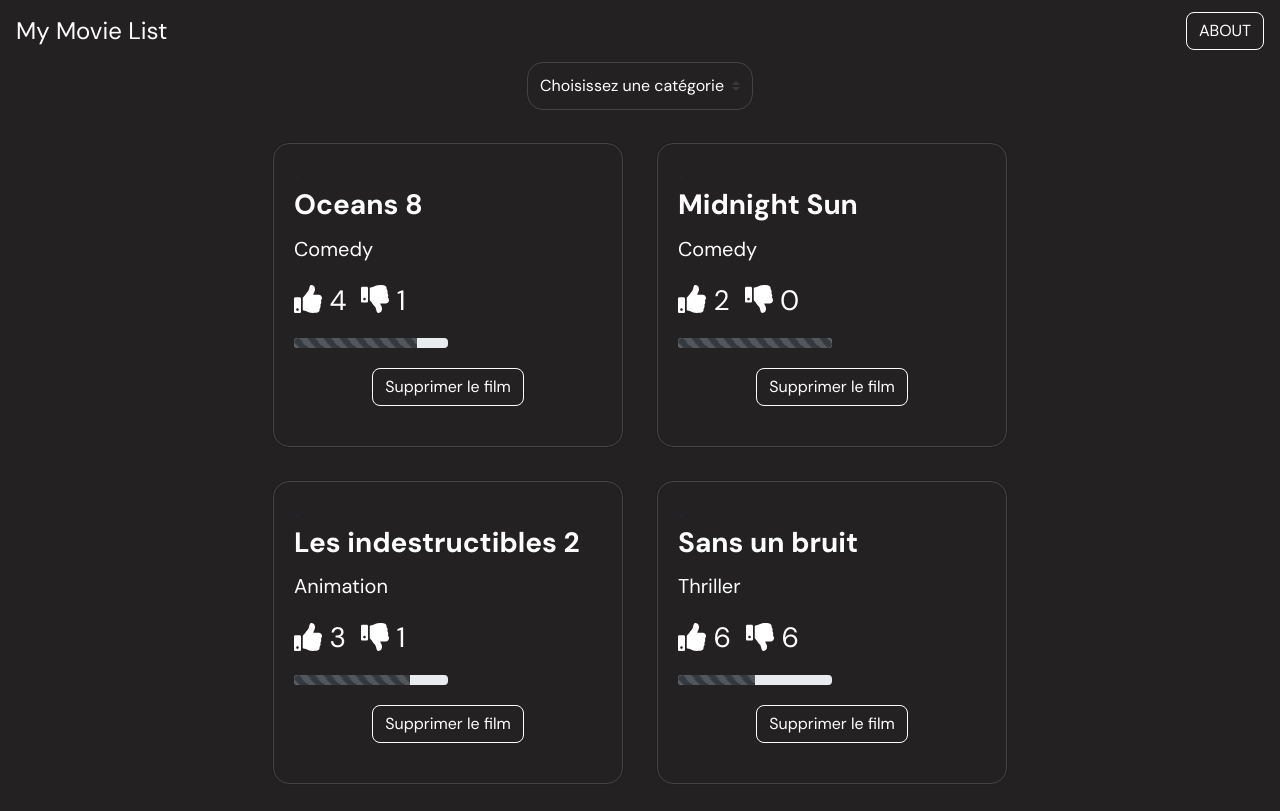
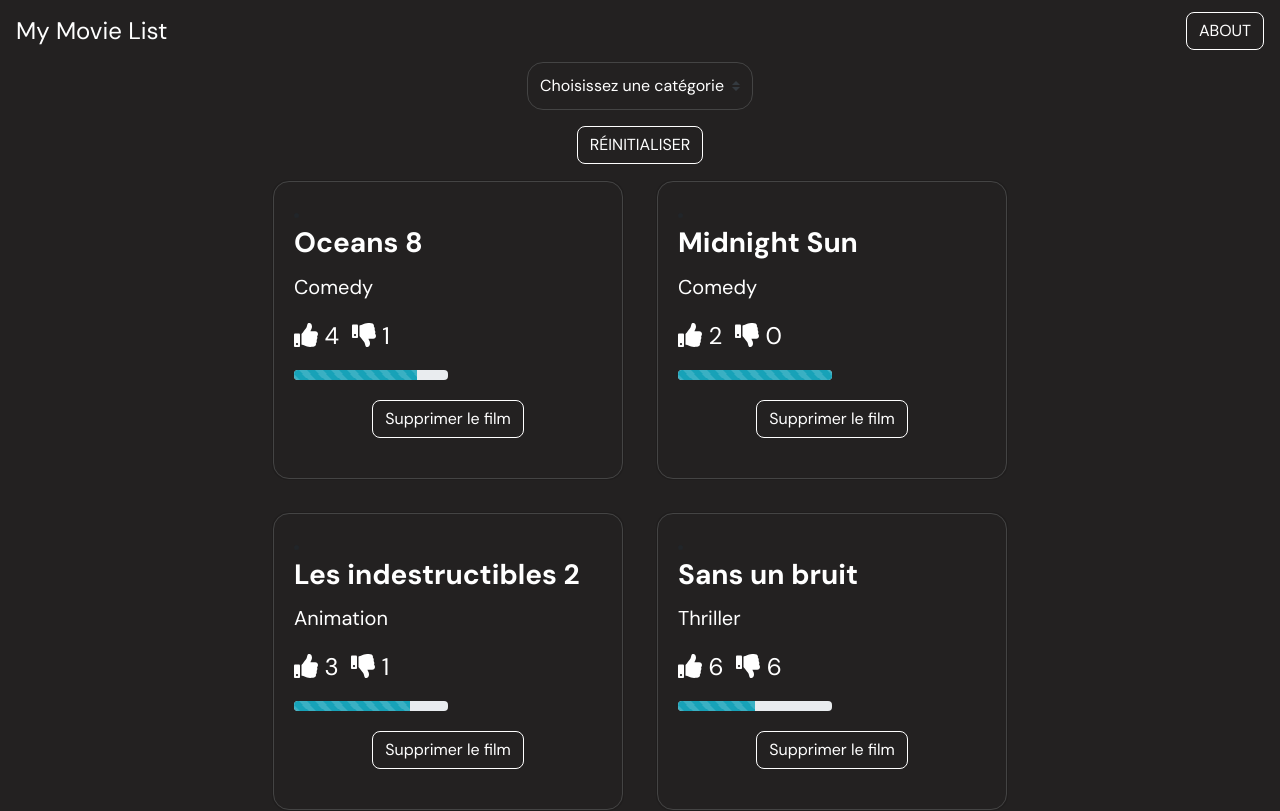
Before and after one commit to hsravo/movie-list, a React (Create React App) app: page / in a window 1280 px wide. Shown: the top 811 px of the page. Built offline with nearby package versions, Linux system fonts and the light colour scheme.

Commit message:
delete movies ok

```diff
--- a/src/components/MovieCard/index.jsx
+++ b/src/components/MovieCard/index.jsx
@@ -3,21 +3,28 @@ import { Card, Button, ProgressBar } from "react-bootstrap";
 import { Row, Col } from "react-bootstrap";
 import { FontAwesomeIcon } from "@fortawesome/react-fontawesome";
 import { faThumbsUp, faThumbsDown } from "@fortawesome/free-solid-svg-icons";
+// import movies from "../../data/movies";
 import "./style.scss";
 
-const MovieCard = ({ film, initialList }) => {
-  const [list, setList] = useState(initialList);
+const MovieCard = ({ film, currentList, setCurrentList }) => {
 
   const handleRemove = (id) => {
-    const newList = list.filter((film) => film.id !== id);
-    setList(newList);
-    console.log(list);
+    const newList = currentList.filter((film) => film.id !== id);
+    setCurrentList(newList); // on change la liste du state à chaque suppression
   };
 
-  function kFormatter(num) {
+  const kFormatter = (num) => {
     return Math.abs(num) > 999
       ? Math.sign(num) * (Math.abs(num) / 1000).toFixed(1) + "k"
       : Math.sign(num) * Math.abs(num);
+  }
+
+  const likeIt = () => {
+    console.log("I like it")
+  }
+
+  const dislikeIt = () => {
+    console.log("I dislike it")
   }
 
   return (
@@ -30,11 +37,11 @@ const MovieCard = ({ film, initialList }) => {
                 <b>{film.title}</b>
               </Card.Title>
               <Card.Text id="cardCategory">{film.category}</Card.Text>
-              <Card.Text id="cardTitle">
-                <FontAwesomeIcon icon={faThumbsUp} />
+              <Card.Text id="cardSocial">
+                <FontAwesomeIcon icon={faThumbsUp} id="cardLike" type="checkbox" onClick={likeIt}/>
                 &nbsp;
                 <span>{kFormatter(film.likes)}&nbsp;</span>&nbsp;
-                <FontAwesomeIcon icon={faThumbsDown} />
+                <FontAwesomeIcon icon={faThumbsDown} id="cardDislike" onClick={dislikeIt}/>
                 &nbsp;
                 <span>{kFormatter(film.dislikes)}&nbsp;</span>
               </Card.Text>
@@ -42,7 +49,7 @@ const MovieCard = ({ film, initialList }) => {
                 <ProgressBar
                   striped
                   animated
-                  variant="dark"
+                  variant="info"
                   style={{ height: "10px" }}
                   now={(film.likes / (film.likes + film.dislikes)) * 100}
                 />
--- a/src/components/MovieCard/style.scss
+++ b/src/components/MovieCard/style.scss
@@ -24,6 +24,7 @@ $myGrey: #444444;
         }
         #cardTitle {
             font-family: 'DM Sans', sans-serif;
+            font-size:1.75rem;
             color:white;
             text-overflow: ellipsis;
             white-space: nowrap;
@@ -34,8 +35,28 @@ $myGrey: #444444;
                 transition:0.3s;
             }
         }
-        #cardTitle {
-            font-size:1.75rem;
+        #cardSocial {
+            font-family: 'DM Sans', sans-serif;
+            font-size:1.5rem;
+            color:white;
+            text-overflow: ellipsis;
+            white-space: nowrap;
+            word-break: break-word;
+            overflow: hidden;
+            #cardLike {
+                &:hover {
+                    color:rgb(81, 197, 96);
+                    transition:0.3s;
+                    cursor:pointer;
+                }
+            }
+            #cardDislike {
+                &:hover {
+                    color:rgb(175, 68, 64);
+                    transition:0.3s;
+                    cursor:pointer;
+                }
+            }
         }
         #cardCategory {
             font-family: 'DM Sans', sans-serif;
--- a/src/components/NavHome/index.jsx
+++ b/src/components/NavHome/index.jsx
@@ -3,6 +3,7 @@ import {Button} from "react-bootstrap";
 import "./style.scss";
 
 const NavHome = () => {
+
     return (
       <Navbar id="nav">
         <Navbar.Brand id="main-title">My Movie List</Navbar.Brand>
--- a/src/index.jsx
+++ b/src/index.jsx
@@ -1,32 +1,40 @@
-import React, { useState } from "react";
+import React, { useState, useEffect } from "react";
 import ReactDOM from "react-dom";
 import "bootstrap/dist/css/bootstrap.css";
 import "./style.scss";
-import {Container,Row,Form} from "react-bootstrap";
+import {Container,Row,Form,Button} from "react-bootstrap";
 import NavHome from "./components/NavHome";
 import MovieCard from "./components/MovieCard";
 import movies from "./data/movies";
 
 const App = () => {
 
-  const initialList = movies;
-
+  const [currentList, setCurrentList] = useState(movies);
+  const [categoryOptions, setCategoryOptions] = useState(new Map(movies.map((movie) => [movie.category])));
   const [selectedCategory, setSelectedCategory] = useState("");
-
-  const categoryOptions = new Map(movies.map((movie) => [movie.category]));
 
   const filteredCategories = () => {
     if (!selectedCategory) {
-      return movies;
+      return currentList;
     }
-    return movies.filter(
+    return currentList.filter(
       (movie) => String(movie.category) === selectedCategory
     );
   };
 
+  useEffect(() => {
+    console.log(`catégorie : ${selectedCategory}`)
+    setCategoryOptions(new Map(currentList.map((movie) => [movie.category]))) // on refait la liste des catégories disponibles
+  }, [currentList]); // à chaque changement de la liste des films (lire vers le haut)
+
+  const resetAll = () => {
+    setCurrentList(movies)
+    setSelectedCategory("")
+  }
+
   return (
     <>
-    <NavHome />
+    <NavHome/>
       <Container>
         <Form id="categoryForm">
           <Form.Group controlId="selector">
@@ -44,9 +52,14 @@ const App = () => {
         </Form>
       </Container>
       <Container>
+        <div style={{display:'flex',justifyContent:'center'}}>
+        <Button onClick={resetAll} id="reset-button">
+          RÉINITIALISER
+        </Button>
+        </div>
         <Row>
           {filteredCategories().map((film) => (
-            <MovieCard film={film} initialList={initialList}/>
+            <MovieCard film={film} currentList={currentList} setCurrentList={setCurrentList} setCategoryOptions={setCategoryOptions} />
           ))}
         </Row>
       </Container>
--- a/src/style.scss
+++ b/src/style.scss
@@ -29,3 +29,19 @@ body {
         }
     }
 }
+
+#reset-button {
+    margin:auto;
+    font-family: 'DM Sans', sans-serif;
+    display:flex;
+    color:white;
+    background-color:transparent !important;
+    border:1px solid white !important;
+    border-radius: 0.5rem;
+    &:hover {
+        color:$myColor;
+        background-color:white !important;
+        border:1px solid $myColor !important;
+        transition:0.3s;
+    }
+}
```
